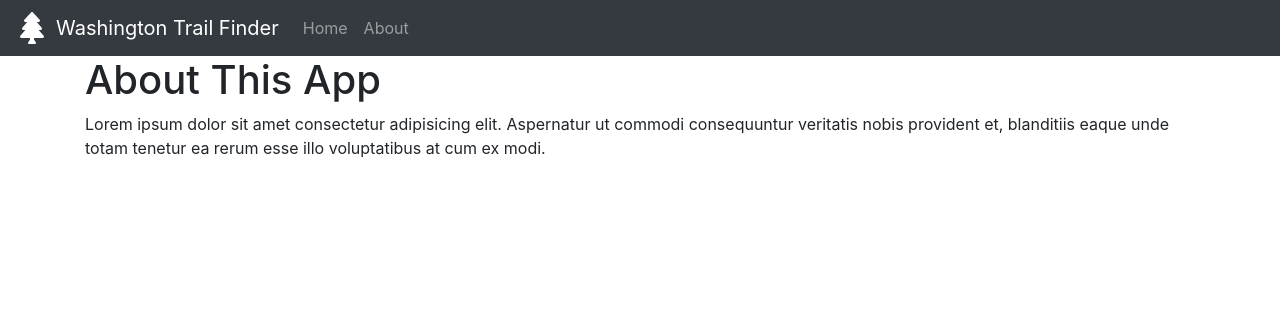
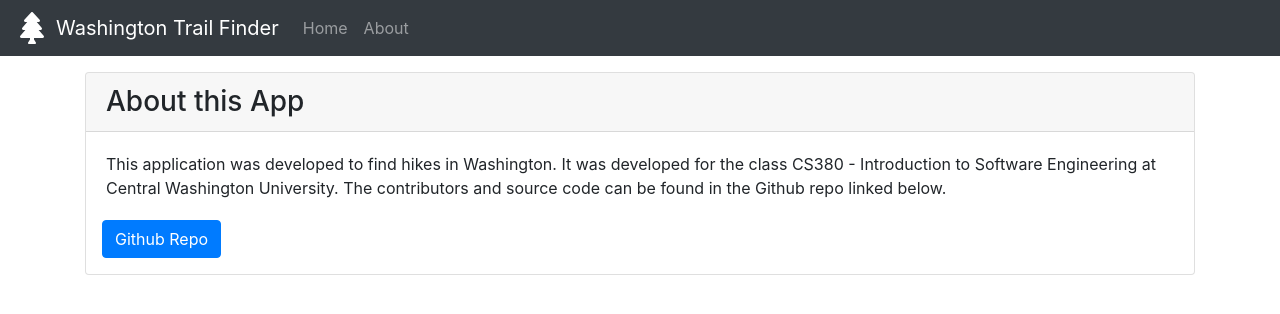
Before and after one commit to GurkNathe/Hiking-Project, a React (Create React App) app in the folder hiking-project/: page /about in a window 1280 px wide. Shown: the top 314 px of the page. Built offline with nearby package versions, Linux system fonts and the light colour scheme; no server answers.

Commit message:
Appearance changes, About page update

```diff
--- a/hiking-project/src/components/TrailItem.js
+++ b/hiking-project/src/components/TrailItem.js
@@ -30,8 +30,8 @@ function TrailItem({ elevation, name, haversine, length }) {
 						{distance} Miles
 					</Card.Subtitle>
 					<Card.Text>
-						Highest Point: {elevation["Highest Point"] ?? "N/A"} <br /> Length:{" "}
-						{length ?? "N/A"}
+						Length: {length ?? "N/A"} <br /> Highest Point:{" "}
+						{elevation["Highest Point"] ?? "N/A"}
 					</Card.Text>
 				</Card.Body>
 			</Card>
--- a/hiking-project/src/pages/About.js
+++ b/hiking-project/src/pages/About.js
@@ -1,16 +1,25 @@
 import React from "react";
 
-import { Container } from "react-bootstrap";
+import { Container, Card, Button } from "react-bootstrap";
 
 const About = () => {
 	return (
-		<Container>
-			<h1>About This App</h1>
-			<p>
-				Lorem ipsum dolor sit amet consectetur adipisicing elit. Aspernatur ut
-				commodi consequuntur veritatis nobis provident et, blanditiis eaque unde
-				totam tenetur ea rerum esse illo voluptatibus at cum ex modi.
-			</p>
+		<Container className="mt-3">
+			<Card>
+				<Card.Header as="h3">About this App</Card.Header>
+				<Card.Body>
+					This application was developed to find hikes in Washington. It was
+					developed for the class CS380 - Introduction to Software Engineering
+					at Central Washington University. The contributors and source code can
+					be found in the Github repo linked below.
+				</Card.Body>
+				<a
+					href="https://github.com/GurkNathe/Hiking-Project"
+					className="pt-0 pl-3 pb-3"
+				>
+					<Button variant="primary">Github Repo</Button>
+				</a>
+			</Card>
 		</Container>
 	);
 };
--- a/hiking-project/src/pages/Home.js
+++ b/hiking-project/src/pages/Home.js
@@ -11,8 +11,6 @@ import Trails from "../components/Trails";
 const Home = () => {
 	// Instantiate context
 	const { getTrails } = useContext(HikingContext);
-
-	let imageUrl = "https://wallpaperaccess.com/full/1216331.jpg";
 
 	return (
 		<div>
--- a/hiking-project/src/pages/Trail.js
+++ b/hiking-project/src/pages/Trail.js
@@ -12,7 +12,7 @@ import { Container, Row, Col, Button } from "react-bootstrap";
 const Trail = () => {
 	// Instantiate context
 	const hikingContext = useContext(HikingContext);
-	const { getTrail, loading } = hikingContext;
+	const { getTrail, loading, alert, setAlert } = hikingContext;
 
 	// useParams retrieves the trail name from the URL parameters.
 	let { param } = useParams();
@@ -26,6 +26,9 @@ const Trail = () => {
 
 	// On mount, calls getTrail with the param of the hike in the url.
 	useEffect(() => {
+		// Scroll to the top of the page.
+		window.scrollTo(0, 0);
+
 		if (param) {
 			try {
 				getTrail(param);
@@ -33,15 +36,18 @@ const Trail = () => {
 				// TODO - Error Handling
 				// Trail is not in database.
 				// Reroute user to <trail not found> page
-				console.error(error.message);
+				setAlert(error.message);
 			}
 		} else {
-			console.error("No URL parameters given...");
+			setAlert("No URL parameters given...");
 			// Route user to <trail not found> page
 		}
 	}, []);
 
-	if (!loading && !isEmpty(hikingContext.trail)) {
+	if (alert) {
+		// TODO - route user to <trail not found> page
+		return <h1>YOU FUCKED UP</h1>;
+	} else if (!loading && !isEmpty(hikingContext.trail)) {
 		// const { elevation, length, name, url, coordinates, features } =
 		// 	hikingContext.trail;
 
@@ -53,14 +59,14 @@ const Trail = () => {
 
 		return (
 			<Container
-				className="p-4 border-primary"
+				className="p-4 border-left border-right"
 				style={{
 					backgroundColor: "rgba(250,250,250, 1)",
 					maxHeight: "100vh",
 					height: "100vh",
 				}}
 			>
-				<Row className="mt-2 mb-4">
+				<Row className="mb-4">
 					<Col xs={12}>
 						<h1>{name}</h1>
 					</Col>
@@ -73,17 +79,25 @@ const Trail = () => {
 						<Col className="d-flex justify-content-end p-0">
 							<Col className="d-flex-inline text-left p-0">
 								<span>Length</span> <br />
-								<span style={{ fontWeight: "bold" }}>{length}</span>
+								<span style={{ fontWeight: "bold", fontSize: "large" }}>
+									{length}
+								</span>
 							</Col>
 							<Col className="d-flex-inline text-left p-0">
 								<span>Highest Point</span> <br />
-								<span style={{ fontWeight: "bold" }}>{highestPoint}</span>
+								<span style={{ fontWeight: "bold", fontSize: "large" }}>
+									{highestPoint}
+								</span>
 							</Col>
 							<Col className="d-flex-inline text-left p-0">
 								<span>Gain</span> <br />
-								<span style={{ fontWeight: "bold" }}>{gain}</span>
+								<span style={{ fontWeight: "bold", fontSize: "large" }}>
+									{gain}
+								</span>
 							</Col>
 						</Col>
+
+						<hr />
 
 						<span>
 							Lorem ipsum dolor, sit amet consectetur adipisicing elit. Officia
@@ -113,7 +127,7 @@ const Trail = () => {
 						</Button>
 					</Col>
 				</Row>
-				<Row style={{ paddingBottom: "25px" }}></Row>
+				<Row className="mb-4"></Row>
 
 				<ReturnButton></ReturnButton>
 			</Container>
```
